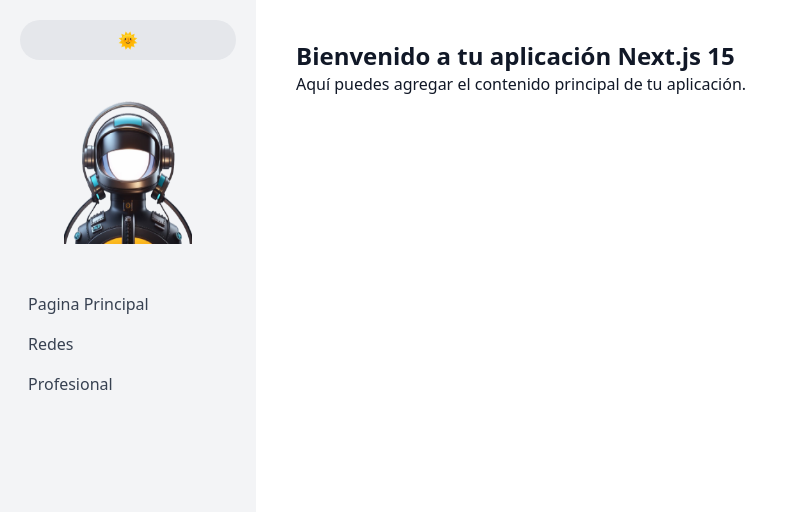
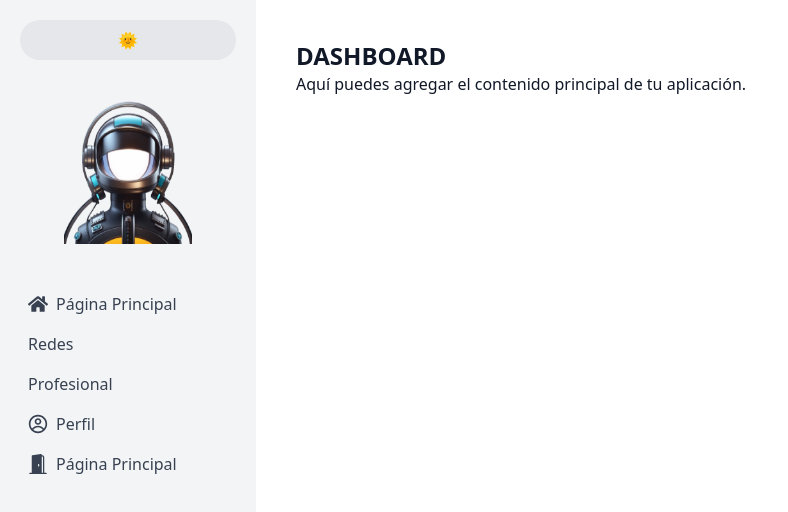
Before and after one commit to JoaquinFarah/area_clientes, a Next.js app: page / in a window 1280 px wide. Shown: the top 512 px of the page, without its empty margins (0-788 px from the left). Built offline with nearby package versions, Linux system fonts and the light colour scheme.

Commit message:
icons add & sidebar links

```diff
--- a/src/app/components/Sidebar.tsx
+++ b/src/app/components/Sidebar.tsx
@@ -3,13 +3,17 @@ import { useState } from 'react';
 import { useTheme } from '@/context/ThemeContext';
 import Image from 'next/image';
 import Link from 'next/link';
+import { FaHome  } from "react-icons/fa";
+import { CgProfile } from "react-icons/cg";
+import { BsDoorOpenFill } from "react-icons/bs";
 
 const Sidebar = () => {
   const { theme, toggleTheme } = useTheme();
 
   return (
     <div className="flex flex-col w-64 bg-gray-100 dark:bg-gray-800 h-screen p-5">
-      {/* Botón para alternar el tema */}
+
+      {/* Button theme */}
       <button
         onClick={toggleTheme}
         className="bg-gray-200 dark:bg-gray-700 p-2 rounded-full text-gray-600 dark:text-gray-300"
@@ -17,7 +21,7 @@ const Sidebar = () => {
         {theme === 'light' ? '🌞' : '🌜'}
       </button>
 
-      {/* Imagen superior */}
+      {/* Image */}
       <div className="relative h-36 w-36 mb-10 mx-auto mt-10">
         <Image
           src={theme === 'light' ? '/logo-astronauta-light.png' : '/logo-astronauta-dark.png'}
@@ -27,9 +31,14 @@ const Sidebar = () => {
         />
       </div>
 
-      {/* Menú de Navegación */}
+      {/* Sidebar */}
       <nav>
-        <SidebarItem title="Pagina Principal" href="/" />
+
+        <Link href="/" className="flex items-center justify-start w-full p-2 text-gray-700 dark:text-gray-300 hover:bg-gray-200 dark:hover:bg-gray-600 rounded">
+          <FaHome className="w-5 h-5" aria-hidden="true" />
+            <span className="pl-2">Página Principal</span>
+        </Link>
+
         <SidebarItem
           title="Redes"
           subItems={[
@@ -44,6 +53,16 @@ const Sidebar = () => {
             { label: 'YouTube', href: 'https://www.youtube.com/' },
           ]}
         />
+
+        <Link href="/" className="flex items-center justify-start w-full p-2 text-gray-700 dark:text-gray-300 hover:bg-gray-200 dark:hover:bg-gray-600 rounded">
+            <CgProfile  className="w-5 h-5" aria-hidden="true" />
+              <span className="pl-2">Perfil</span>
+        </Link>
+
+        <Link href="/" className="flex items-center justify-start w-full p-2 text-gray-700 dark:text-gray-300 hover:bg-gray-200 dark:hover:bg-gray-600 rounded">
+            <BsDoorOpenFill className="w-5 h-5" aria-hidden="true" />
+              <span className="pl-2">Página Principal</span>
+        </Link>
       </nav>
     </div>
   );
--- a/src/app/page.tsx
+++ b/src/app/page.tsx
@@ -1,7 +1,7 @@
 export default function Home() {
   return (
     <div>
-      <h1 className="text-2xl font-bold">Bienvenido a tu aplicación Next.js 15</h1>
+      <h1 className="text-2xl font-bold">DASHBOARD</h1>
       <p>Aquí puedes agregar el contenido principal de tu aplicación.</p>
     </div>
   );
```
Also changed, not shown: package.json (+5 -4 lines), 1 other file (tests, documents, lock files or other folders).
